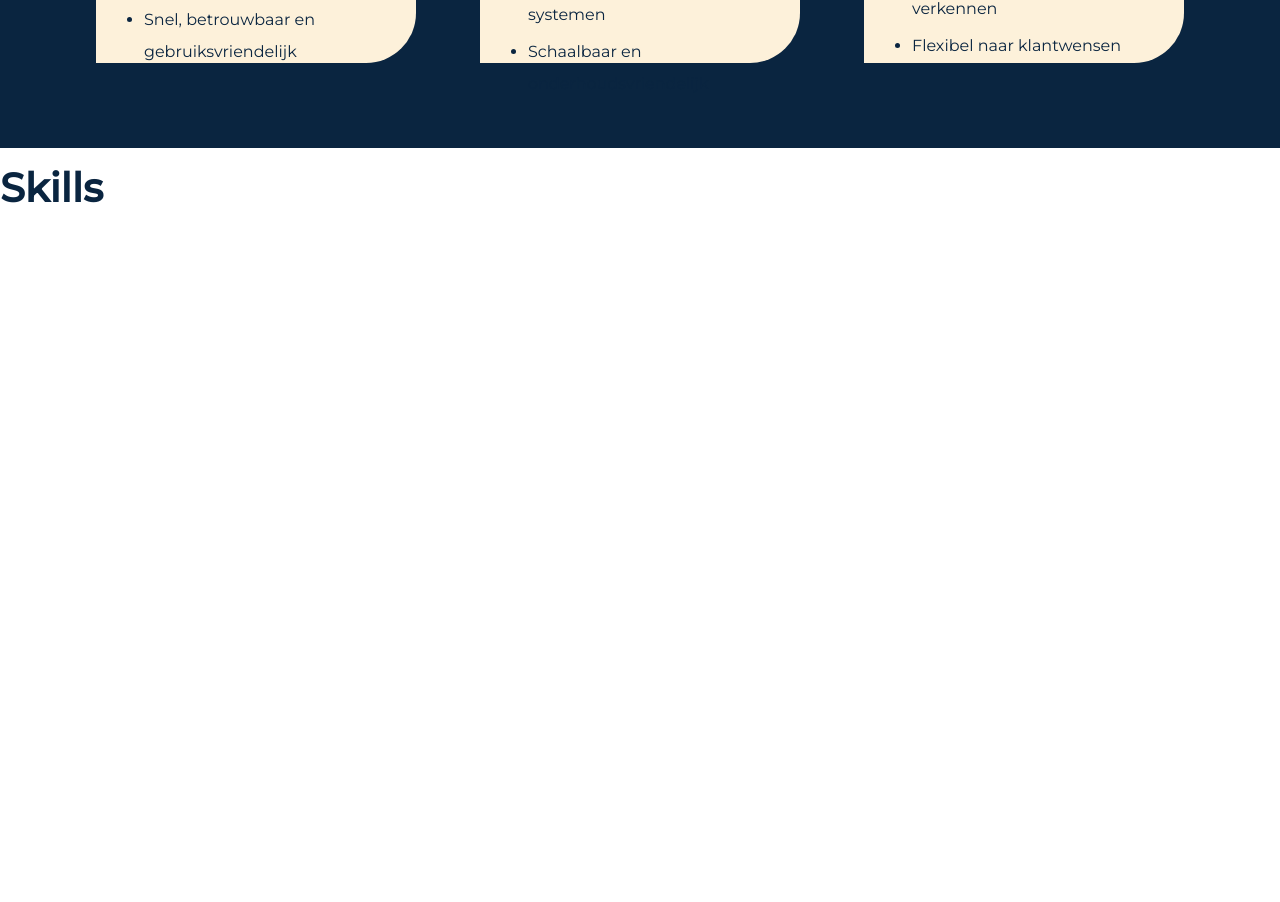
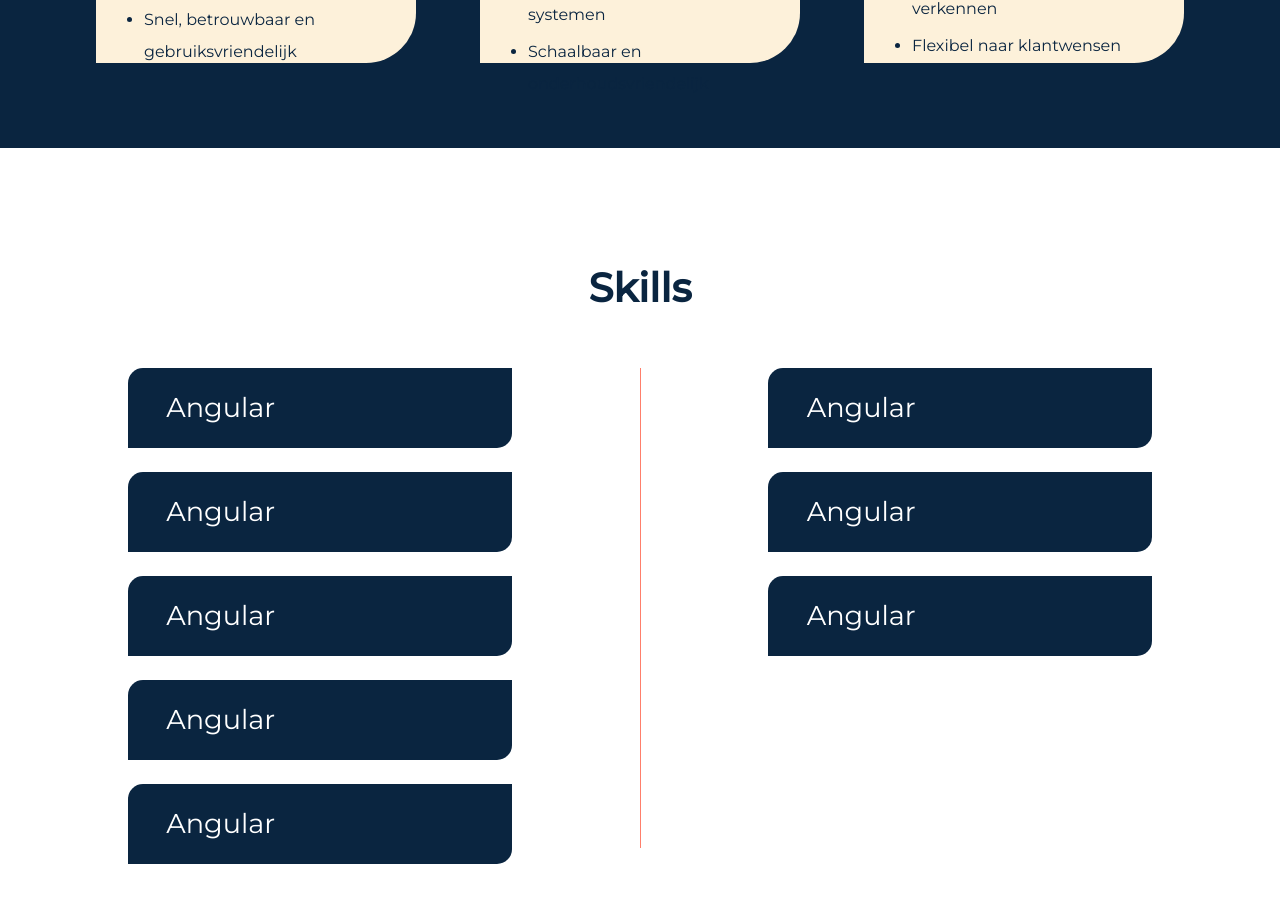
Before and after one commit to MitchellvanR/portfolio-v2, an Angular app: page / in a window 1280 px wide. Shown: the part 2252-3154 px from the top of the page. Built offline with nearby package versions, Linux system fonts and the light colour scheme.

Commit message:
Set up skills page

```diff
--- /dev/null
+++ b/src/app/skills/skill-card/skill-card.css
@@ -0,0 +1,14 @@
+.skill-card {
+    align-items: center;
+    background-color: var(--primary-color);
+    border-radius: 15px 0 15px 0;
+    display: flex;
+    flex-direction: row;
+    height: 10vh;
+    width: 30vw;
+}
+
+.skill-card p {
+    font-size: 1.7em;
+    margin-left: 3vw;
+}
--- /dev/null
+++ b/src/app/skills/skill-card/skill-card.html
@@ -0,0 +1,3 @@
+<li class="skill-card">
+    <p>Angular</p>
+</li>
--- a/src/app/skills/skills.css
+++ b/src/app/skills/skills.css
@@ -1,7 +1,39 @@
 .skills {
+    align-items: center;
+    display: flex;
+    flex-direction: column;
+    gap: 5vh;
+    justify-content: center;
     height: 100vh;
 }
 
-.skills h1, p {
+.skills h1, li {
     color: var(--text-color-dark);
 }
+
+.skills-section {
+    display: flex;
+    flex-direction: row;
+    width: 100%;
+}
+
+.page-split-container {
+    align-items: center;
+    display: flex;
+    flex-direction: column;
+    gap: 3vh;
+    height: 60vh;
+    justify-content: flex-start;
+}
+
+#left, #right {
+    width: 50%;
+}
+
+#left {
+    border-right: 1.5px solid var(--accent-color);
+}
+
+.page-split-container li {
+    line-height: 4;
+}
--- a/src/app/skills/skills.html
+++ b/src/app/skills/skills.html
@@ -1,3 +1,17 @@
 <article class="skills" data-theme="light" id="targetSkills">
     <h1>Skills</h1>
+    <section class="skills-section">
+        <ul class="page-split-container" id="left">
+            <app-skill-card></app-skill-card>
+            <app-skill-card></app-skill-card>
+            <app-skill-card></app-skill-card>
+            <app-skill-card></app-skill-card>
+            <app-skill-card></app-skill-card>
+        </ul>
+        <ul class="page-split-container" id="right">
+            <app-skill-card></app-skill-card>
+            <app-skill-card></app-skill-card>
+            <app-skill-card></app-skill-card>
+        </ul>
+    </section>
 </article>
--- a/src/app/skills/skills.ts
+++ b/src/app/skills/skills.ts
@@ -1,8 +1,9 @@
 import { Component } from '@angular/core';
+import { SkillCard } from './skill-card/skill-card';
 
 @Component({
   selector: 'app-skills',
-  imports: [],
+  imports: [SkillCard],
   templateUrl: './skills.html',
   styleUrl: './skills.css'
 })
--- a/src/styles.css
+++ b/src/styles.css
@@ -42,6 +42,6 @@
 }
 
 .hr-accent {
-    border: 1px solid var(--accent-color);
-    width: 100%;
+  border: 1px solid var(--accent-color);
+  width: 100%;
 }
```
Also changed, not shown: src/app/skills/skill-card/skill-card.ts (added, +11 -0 lines), 1 other file (tests, documents, lock files or other folders).
